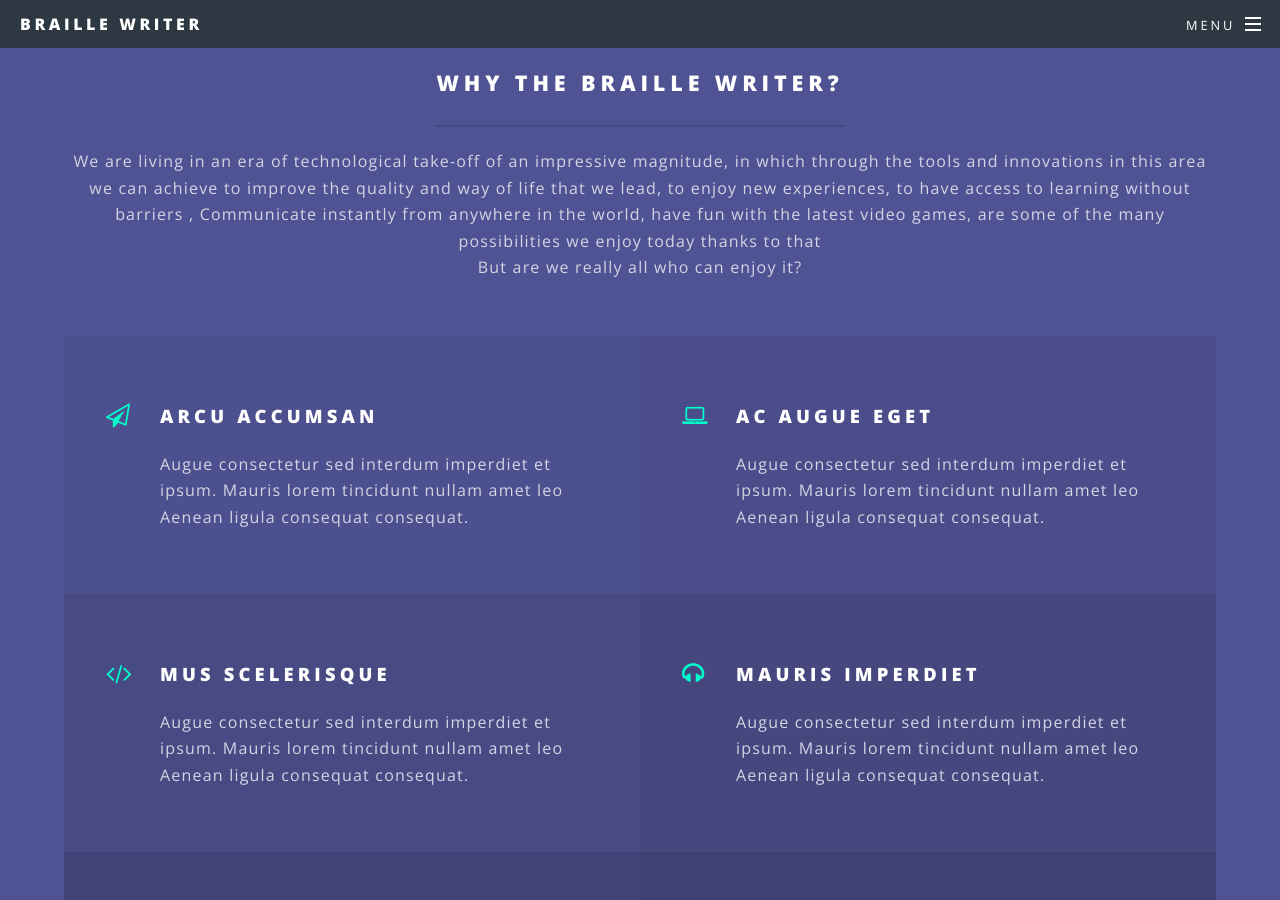
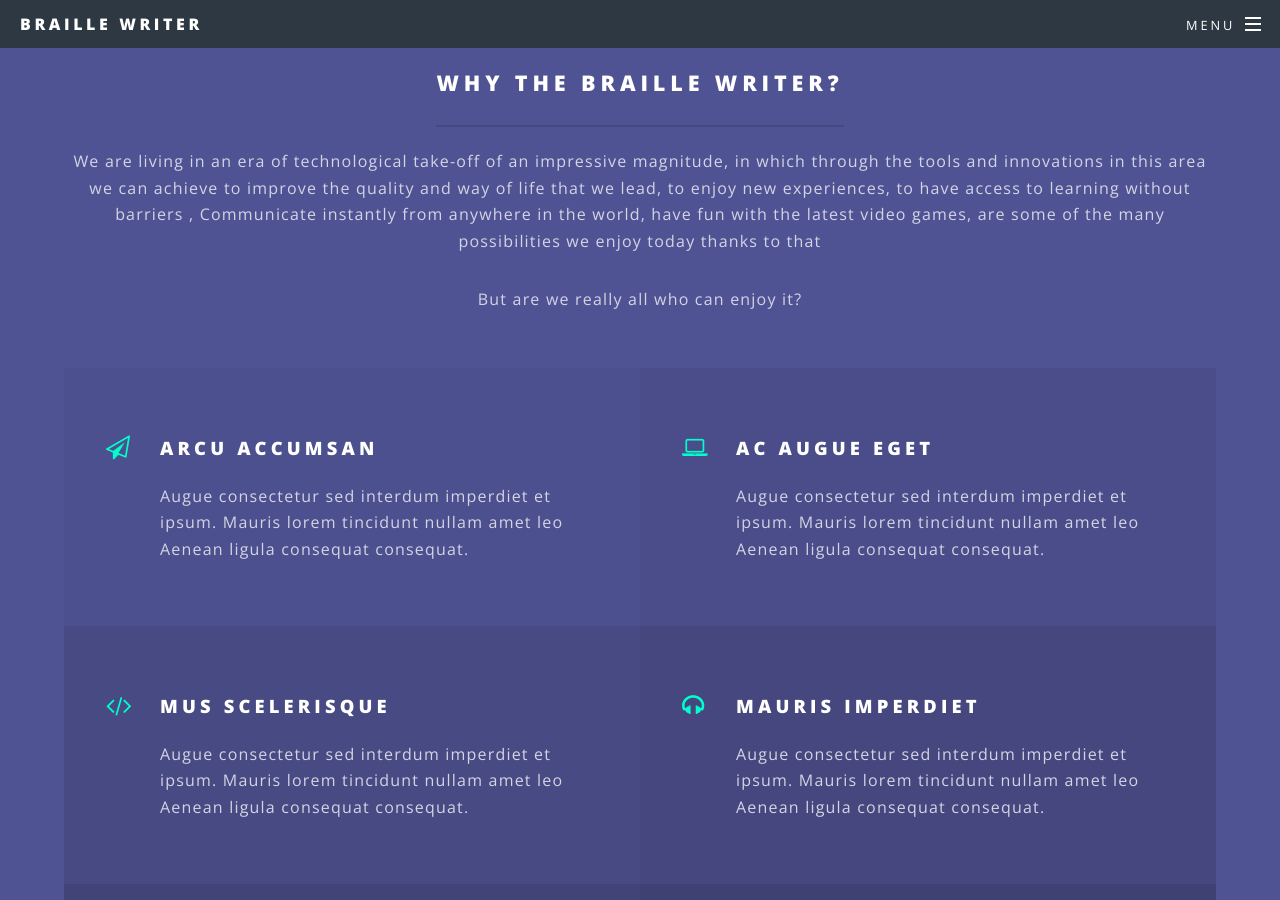
Before and after one commit to Rebecasarai/Braille-Writer, a Jekyll site: the page built from index.html, in a window 1280 px wide and 900 px high, scrolled down 2675 px. Built offline with Jekyll 4.4.1, drawn with Linux system fonts in a browser that asks for light colours.

Commit message:
Update index.html

```diff
--- a/index.html
+++ b/index.html
@@ -61,8 +61,8 @@
 							<header class="major">
 								<h2>Why The Braille Writer?</h2>
 								<p>We are living in an era of technological take-off of an impressive magnitude, in which through the tools and innovations in this area we can achieve to improve the quality and way of life that we lead, to enjoy new experiences, to have access to learning without barriers , Communicate instantly from anywhere in the world, have fun with the latest video games, are some of the many possibilities we enjoy today thanks to that
-									<br />
-								But are we really all who can enjoy it?</p>
+								</p>
+								<p class="bolded">But are we really all who can enjoy it?</p>
 							</header>
 							<ul class="features">
 								<li class="icon fa-paper-plane-o">
```
